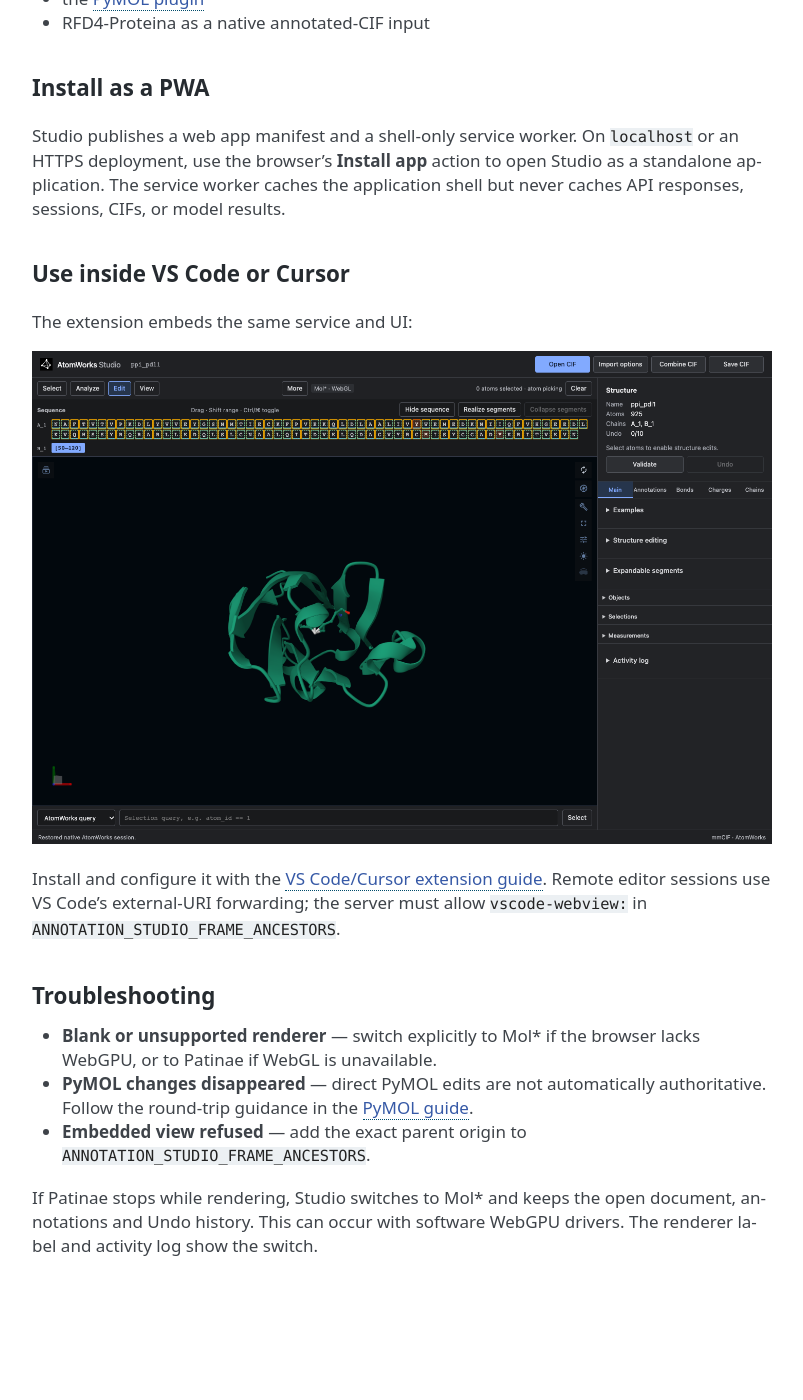
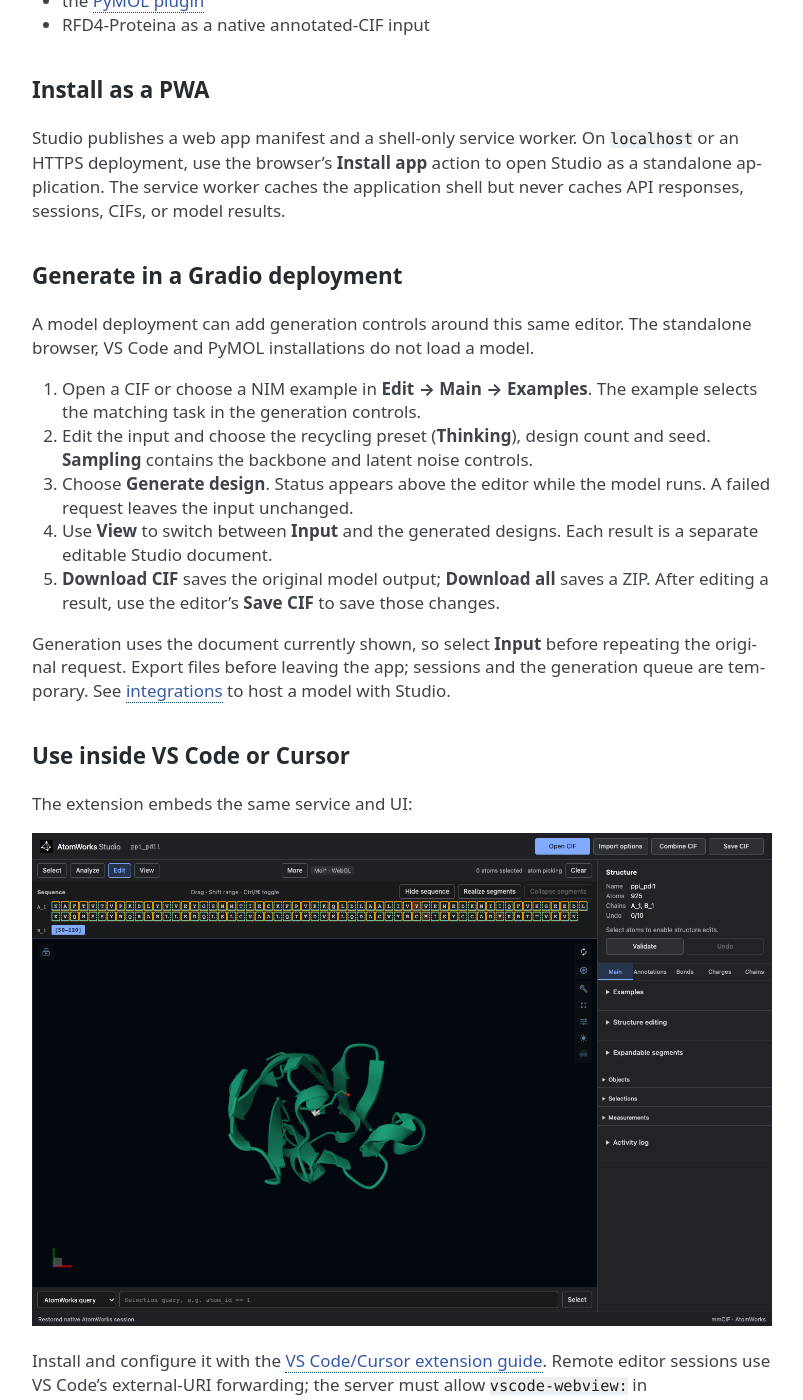
Before and after one commit to AtharvaTilewale/atomworks-studio, a Sphinx documentation site: the page built from docs/WEB.md, in a window 1280 px wide and 1400 px high, scrolled down 3862 px. Shown: the whole window, without its empty margins (333-1136 px from the left). Built offline with Sphinx 7.4.7, drawn with Linux system fonts in a browser that asks for light colours; before the commit the page ends 5241 px from its top, so only the background shows below that; some of the changed text lies outside the part shown.

Commit message:
docs: clarify shared Gradio workflow and current editor behavior (#62)

```diff
--- a/docs/WEB.md
+++ b/docs/WEB.md
@@ -1,8 +1,7 @@
 # Browser guide
 
-The website is the complete AtomWorks Studio editor. It runs locally or from a
-shared deployment, keeps the authoritative annotated CIF in the Studio API,
-and supports two independent molecular renderers.
+The browser editor runs locally or on a shared server. The Studio API stores
+the annotated structure; Mol* or Patinae renders it.
 
 ![AtomWorks Studio with an annotated PPI design](images/web-molstar-editor.png)
 
@@ -59,7 +58,8 @@
 - **PyMOL commands** selects and styles atoms through Patinae; for example,
   `select sele, name CA`, then `show spheres, sele`.
   It accepts supported PyMOL-style commands, but is not a PyMOL or Python console.
-  Commands that would change document data are blocked; use the editing panels.
+  `remove <selection>` deletes atoms through Studio and supports **Undo**.
+  Other structural commands are blocked; use the editing panels.
 
 The action reads **Select** for queries and **Run** for viewer commands. The
 field shows an example for the selected syntax.
@@ -132,6 +132,27 @@
 application shell but never caches API responses, sessions, CIFs, or model
 results.
 
+## Generate in a Gradio deployment
+
+A model deployment can add generation controls around this same editor. The
+standalone browser, VS Code and PyMOL installations do not load a model.
+
+1. Open a CIF or choose a NIM example in **Edit → Main → Examples**.
+   The example selects the matching task in the generation controls.
+2. Edit the input and choose the recycling preset (**Thinking**), design count
+   and seed. **Sampling** contains the backbone and latent noise controls.
+3. Choose **Generate design**. Status appears above the editor while the model
+   runs. A failed request leaves the input unchanged.
+4. Use **View** to switch between **Input** and the generated designs. Each
+   result is a separate editable Studio document.
+5. **Download CIF** saves the original model output; **Download all** saves a ZIP.
+   After editing a result, use the editor's **Save CIF** to save those changes.
+
+Generation uses the document currently shown, so select **Input** before
+repeating the original request. Export files before leaving the app; sessions
+and the generation queue are temporary. See [integrations](INTEGRATIONS.md#model-enabled-gradio-host)
+to host a model with Studio.
+
 ## Use inside VS Code or Cursor
 
 The extension embeds the same service and UI:
@@ -147,9 +168,6 @@
 
 - **Blank or unsupported renderer** — switch explicitly to Mol* if the browser
   lacks WebGPU, or to Patinae if WebGL is unavailable.
-- **PyMOL changes disappeared** — direct PyMOL edits are not automatically
-  authoritative. Follow the round-trip guidance in the
-  [PyMOL guide](PYMOL.md).
 - **Embedded view refused** — add the exact parent origin to
   `ANNOTATION_STUDIO_FRAME_ANCESTORS`.
 
```
Also changed, not shown: README.md (+4 -1 lines), docs/DEVELOPMENT.md (+2 -2 lines), docs/INSTALLATION.md (+9 -13 lines), docs/index.md (+1 -1 lines).
